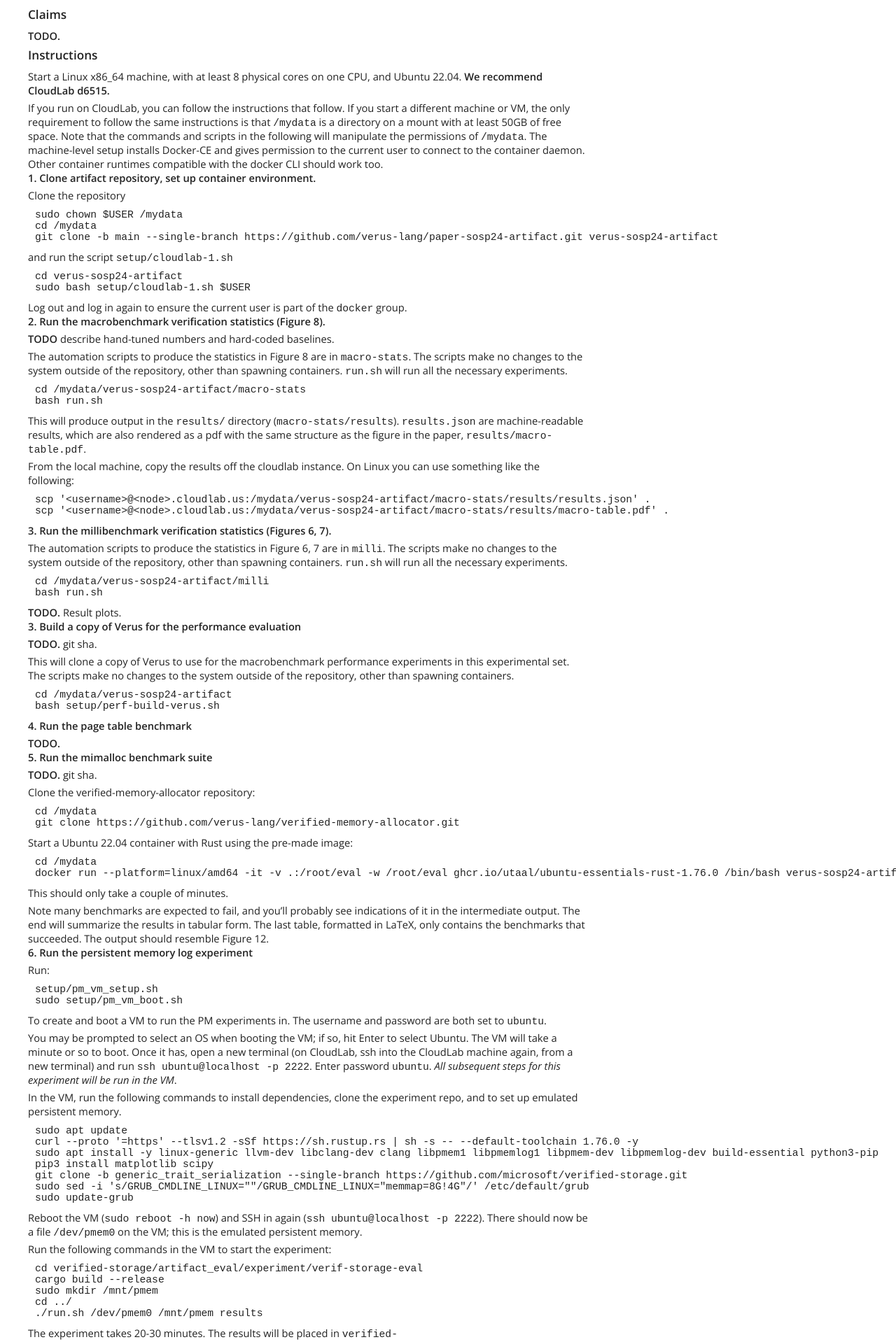
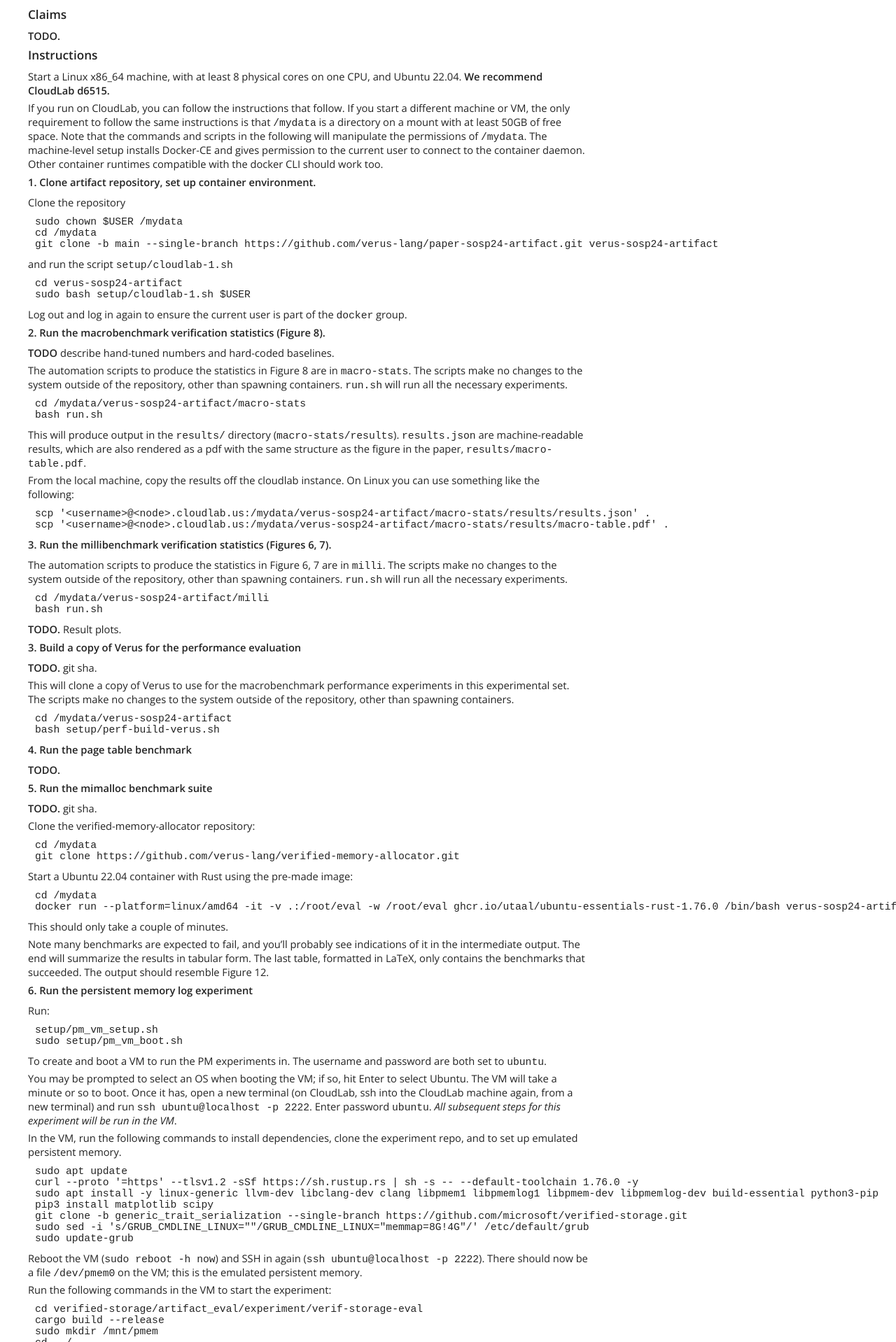
Before and after one commit to verus-lang/paper-sosp24-artifact, a Jekyll site: the page built from site/guide.md, in a window 1280 px wide. Shown: the part 712-2630 px from the top of the page at 70% size. Built offline with Jekyll 4.4.1, drawn with Linux system fonts in a browser that asks for light colours.

Commit message:
h4 formatting

```diff
--- a/site/css/index.css
+++ b/site/css/index.css
@@ -150,6 +150,13 @@ div.md h3 {
 div.md h3:first-child {
   margin-top: 0px;
 }
+div.md h4 {
+  margin-top: 6px;
+  padding-bottom: 4px;
+}
+div.md h4:first-child {
+  margin-top: 0px;
+}
 div.md div.highlight {
   margin-top: 10px;
   margin-bottom: 10px;
```
